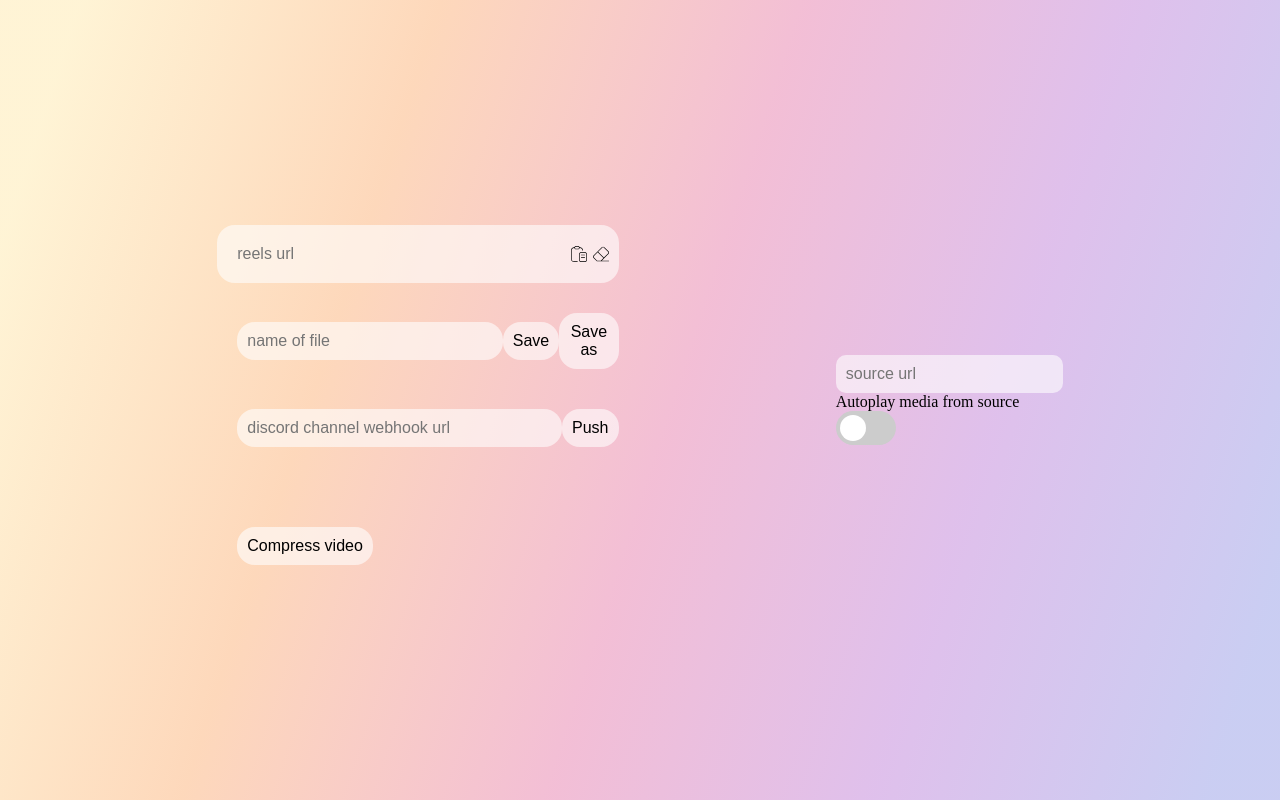
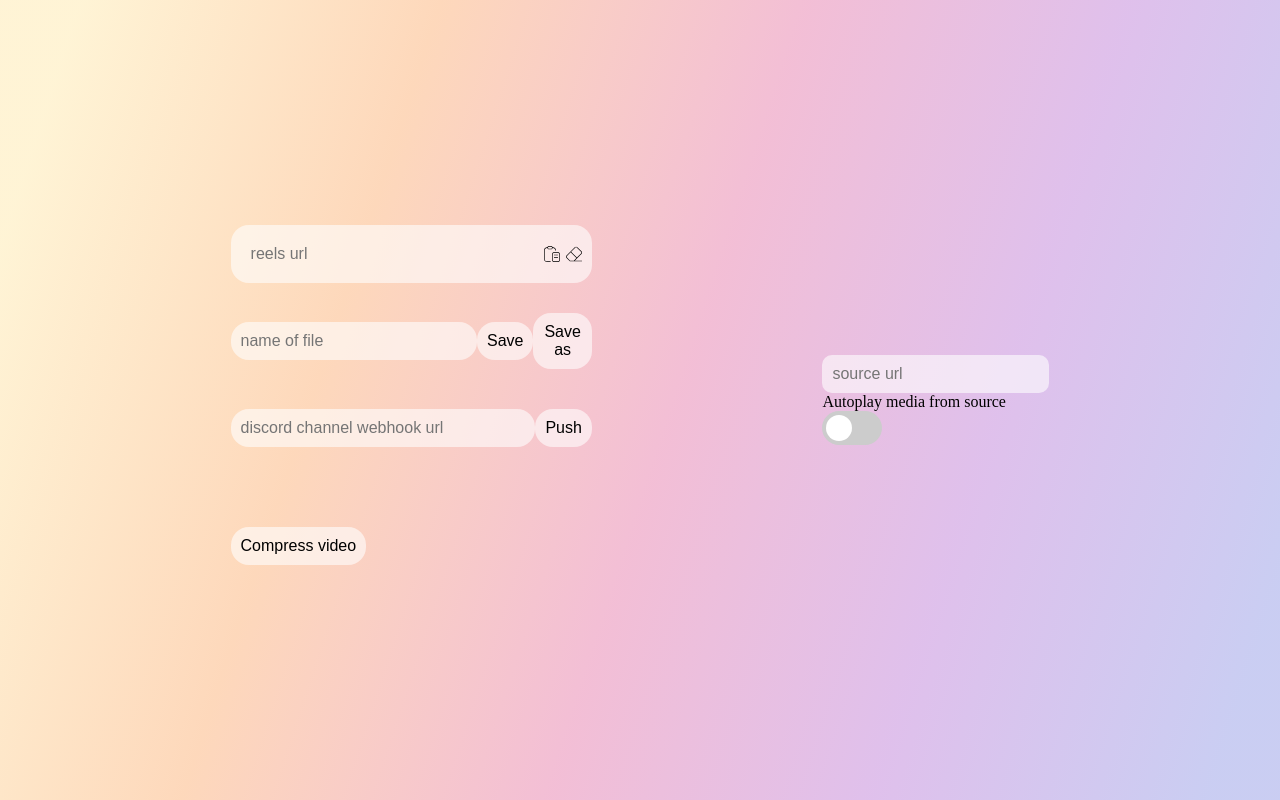
Before and after one commit to el3mentry/IG-Fetch, a Next.js app: page / in a window 1280 px wide. Built offline with nearby package versions, Linux system fonts and the light colour scheme.

Commit message:
Uniform left section

```diff
--- a/components/LeftSection/index.tsx
+++ b/components/LeftSection/index.tsx
@@ -53,7 +53,7 @@ export default function LeftSection({ sourceUrl, setSourceUrl }: InputProps) {
         />
       </div>
 
-      <div className="box">
+      <div className="box ml-0 mr-0 pl-0 pr-0" id="fileName">
         <input
           type="text"
           placeholder="name of file"
@@ -67,7 +67,7 @@ export default function LeftSection({ sourceUrl, setSourceUrl }: InputProps) {
         </button>
       </div>
 
-      <div className="box">
+      <div className="box ml-0 mr-0 pl-0 pr-0">
         <input
           type="text"
           placeholder="discord channel webhook url"
@@ -80,7 +80,7 @@ export default function LeftSection({ sourceUrl, setSourceUrl }: InputProps) {
 
       <div className="box"></div>
 
-      <div className="box align-items-center no-background">
+      <div className="box align-items-center no-background ml-0 mr-0 pl-0 pr-0">
         <button className="button rounded-border-18" type="button">
           Compress video
         </button>
--- a/styles/globals.css
+++ b/styles/globals.css
@@ -133,6 +133,14 @@ body {
   margin-right: 10px;
 }
 
+.pl-0 {
+  padding-left: 0;
+}
+
+.pr-0 {
+  padding-right: 0;
+}
+
 .align-items-center {
   align-items: center;
 }
```
